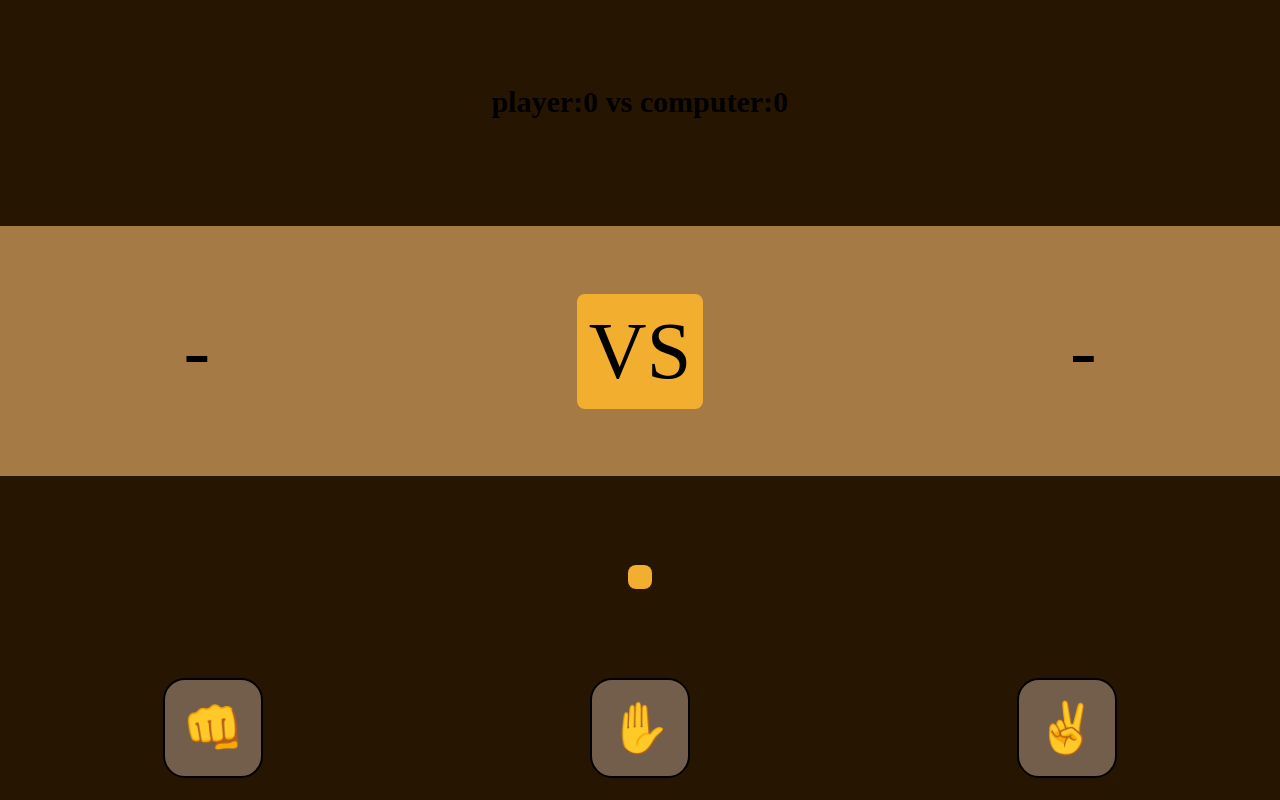
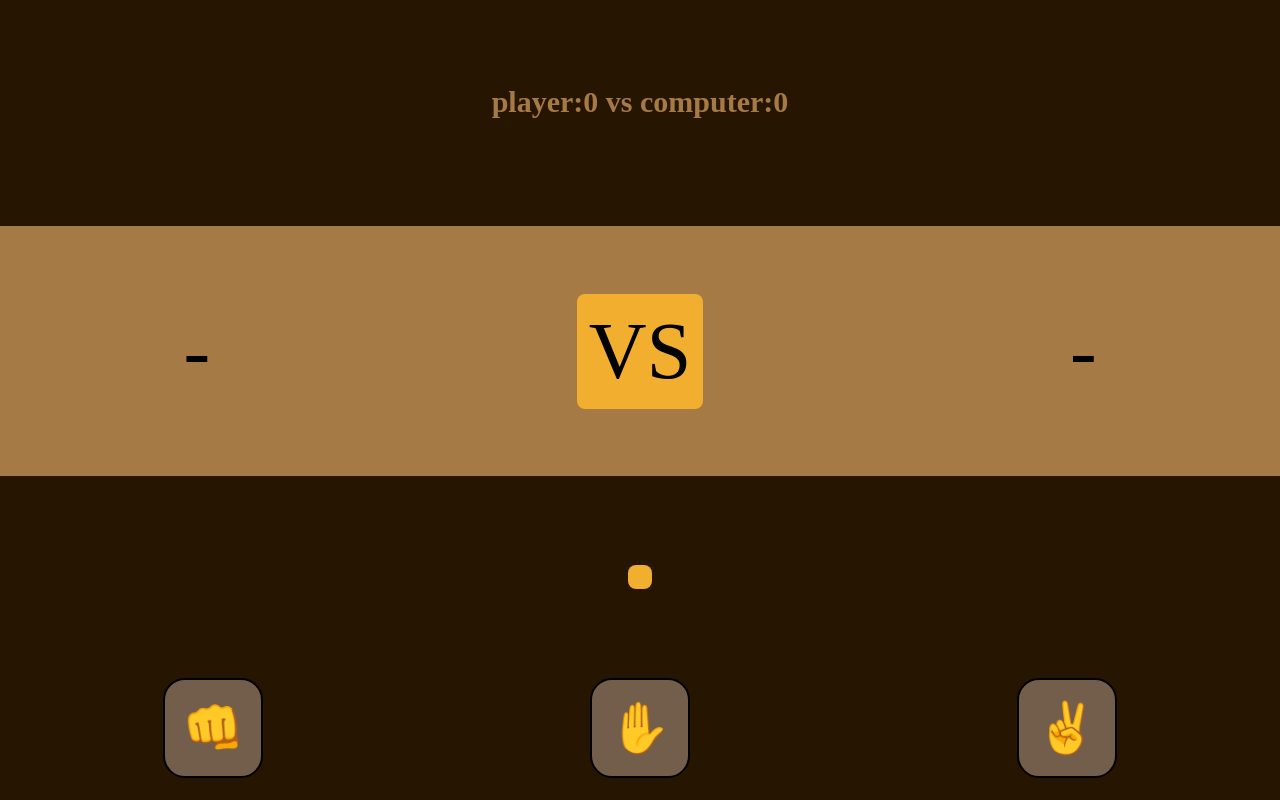
Before and after one commit to logmar98/rock-paper-scisssors, a plain HTML site: page index.html in a window 1280 px wide. Drawn offline with Linux system fonts and the light colour scheme.

Commit message:
edit font color

```diff
--- a/sytle.css
+++ b/sytle.css
@@ -40,6 +40,7 @@ body{
     justify-content: center;
     align-items: center;
     height: 20%;
+    color: #A67A44;
 }
 #roundWinner, #winner{
     background-color: #F2AE2E;
```
